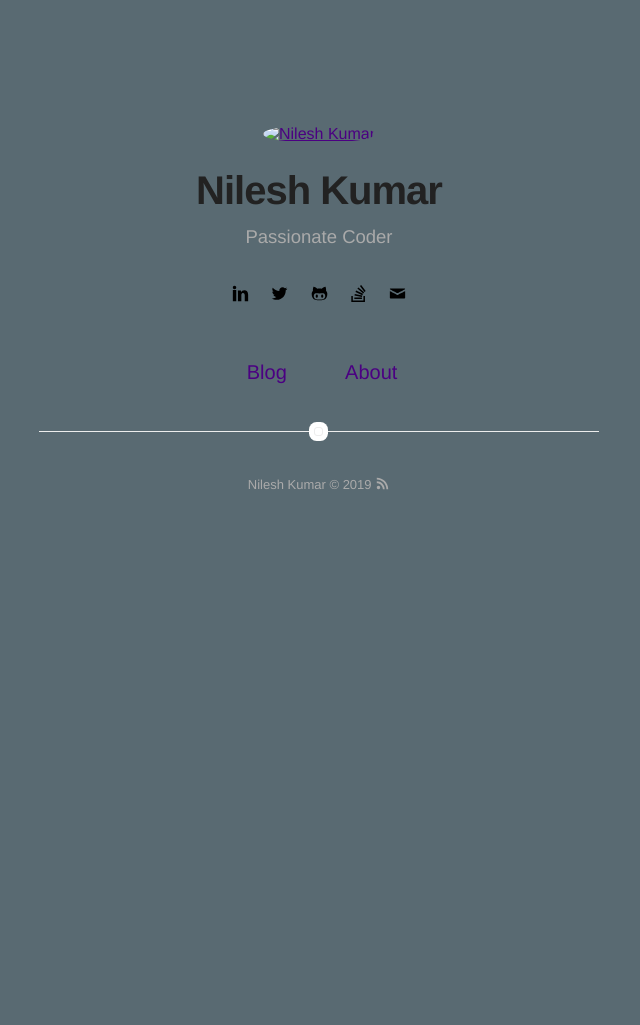
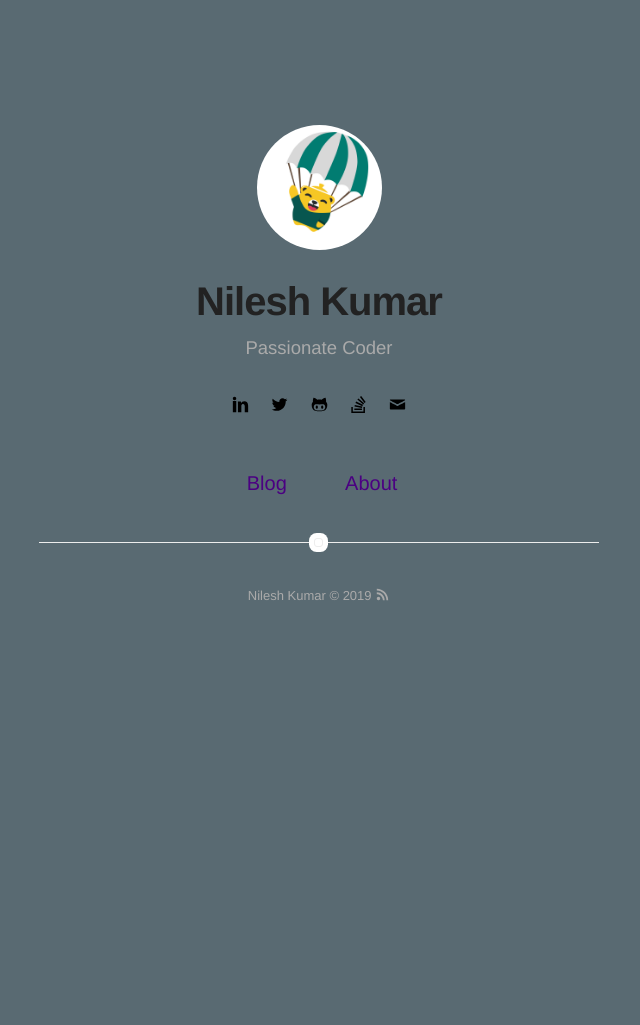
Before and after one commit to nileshkumar/nileshkumar.github.io, a Jekyll site: the page built from index.html, in a window 1280 px wide. Shown: the whole page, without its empty margins (321-961 px from the left). Built offline with Jekyll 4.4.1, drawn with Linux system fonts in a browser that asks for light colours.

Commit message:
correct url

```diff
--- a/_includes/header.html
+++ b/_includes/header.html
@@ -6,12 +6,12 @@
     <header class="header-home {% if site.animation %}animated{% endif %}">
 
         {% if site.about %}
-             <a class="link" href="{{ site.url }}/about">
-                 <img class="selfie" alt="{{ site.name }}" src="{% if site.external-image %}{{ site.picture }}{% else %}{{ site.url }}{{ site.picture }}{% endif %}" />
+             <a class="link" href="/about">
+                 <img class="selfie" alt="{{ site.name }}" src="{% if site.external-image %}{{ site.picture }}{% else %}{{ site.picture }}{% endif %}" />
              </a>
          {% else %}
              <span class="link">
-                 <img class="selfie" alt="{{ site.name }}" src="{% if site.external-image %}{{ site.picture }}{% else %}{{ site.url }}{{ site.picture }}{% endif %}" />
+                 <img class="selfie" alt="{{ site.name }}" src="{% if site.external-image %}{{ site.picture }}{% else %}{{ site.picture }}{% endif %}" />
              </span>
          {% endif %}
 
```
Also changed, not shown: 2 other files.
